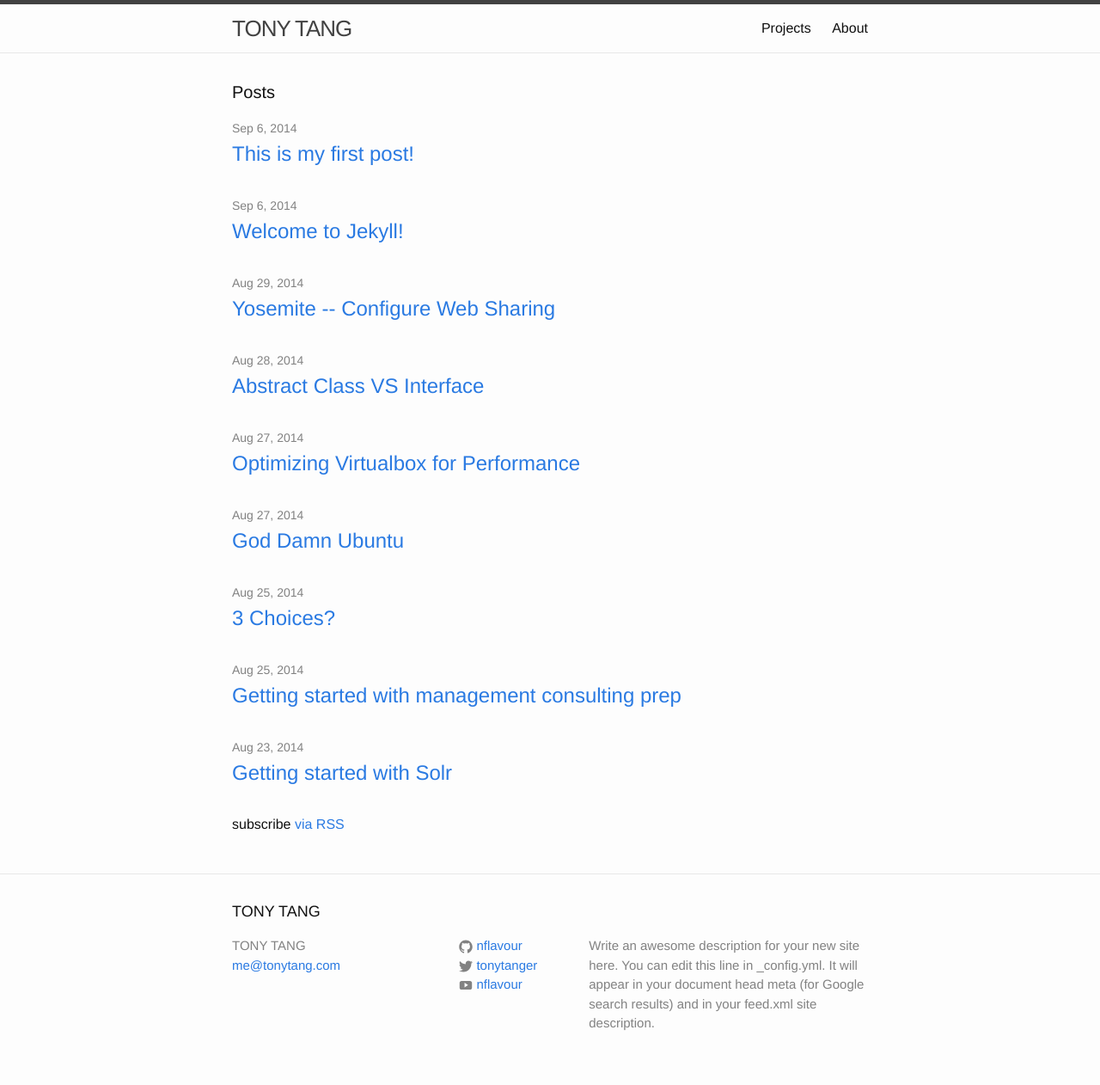
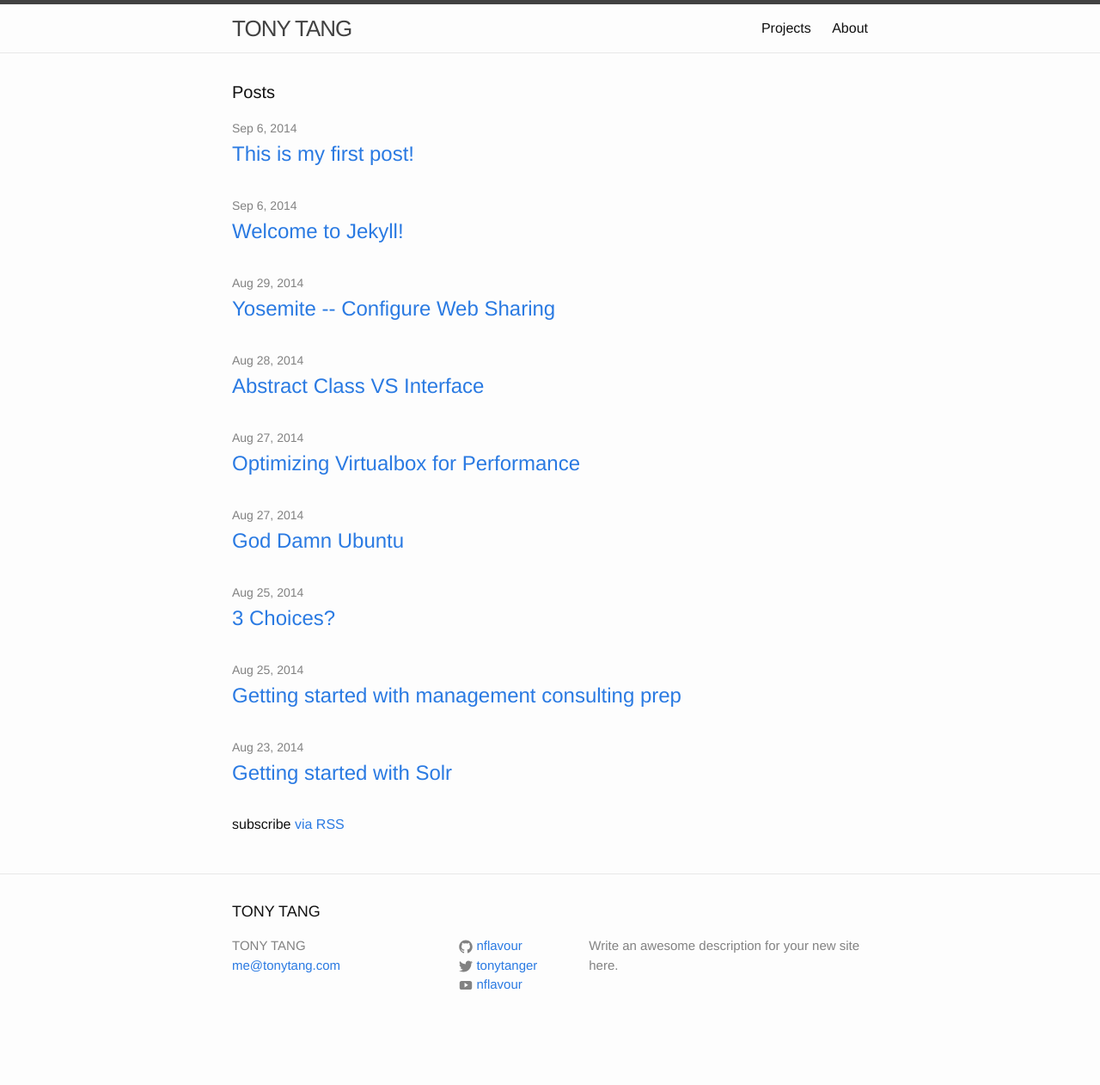
Before and after one commit to nflavour/nflavour.github.io, a Jekyll site: the page built from index.html, in a window 1280 px wide. Shown: the whole page at 86% size. Built offline with Jekyll 4.4.1, drawn with Linux system fonts in a browser that asks for light colours; after the commit the page ends 1217 px from its top, so only the background shows below that.

Commit message:
config.yml updated

```diff
--- a/_config.yml
+++ b/_config.yml
@@ -2,11 +2,9 @@
 title: TONY TANG
 email: me@tonytang.com
 description: > # this means to ignore newlines until "baseurl:"
-  Write an awesome description for your new site here. You can edit this
-  line in _config.yml. It will appear in your document head meta (for
-  Google search results) and in your feed.xml site description.
+  Write an awesome description for your new site here.
 baseurl: "" # the subpath of your site, e.g. /blog/
-url: "http://localhost:4000" # the base hostname & protocol for your site
+url: "http://www.nflavour.github.io" # the base hostname & protocol for your site
 twitter_username: tonytanger
 github_username:  nflavour
 youtube_username: nflavour
```
